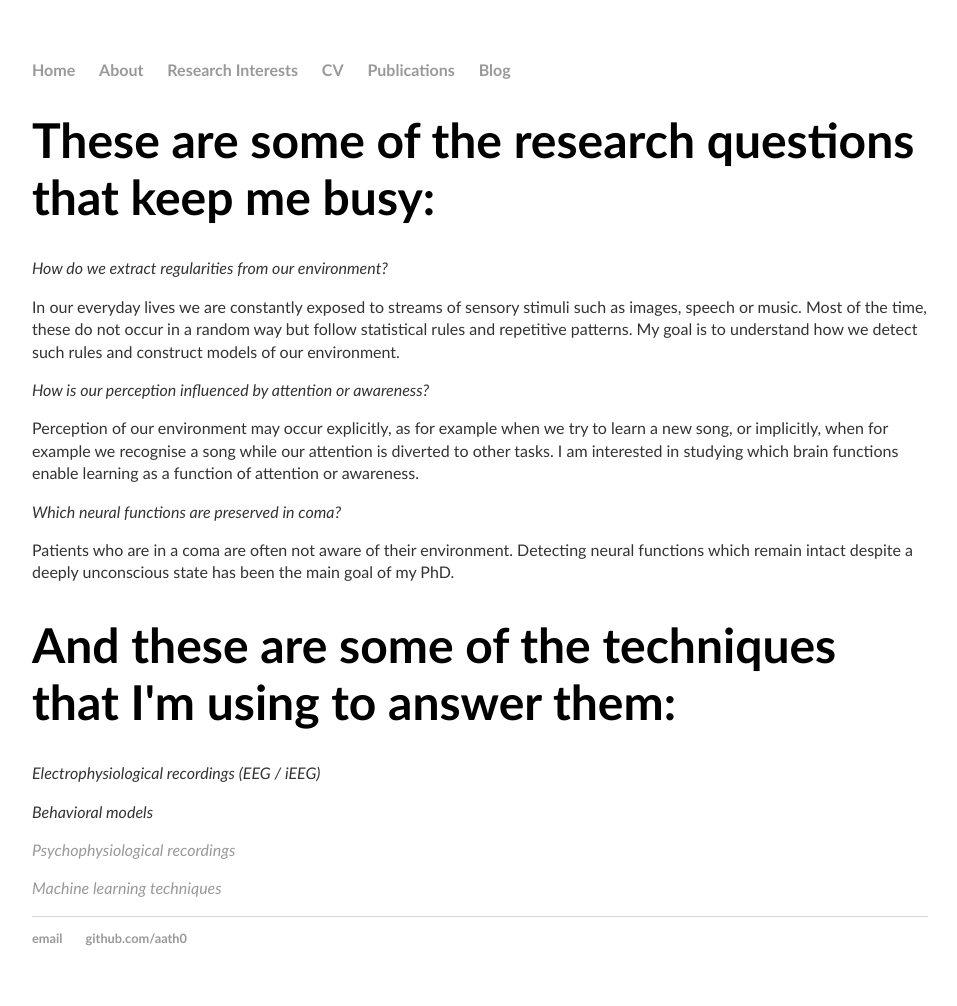
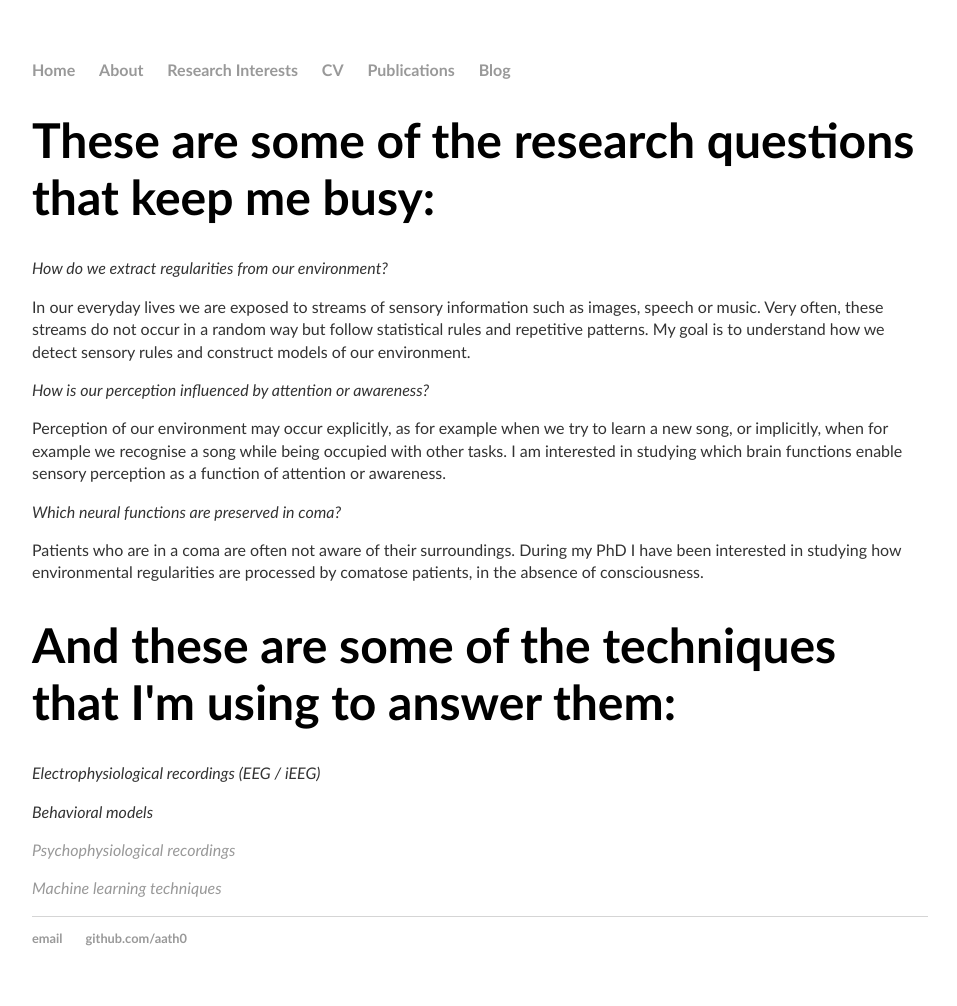
Before and after one commit to aath0/TryingOut, a Jekyll site: the page built from resint/index.html, in a window 1280 px wide. Shown: the whole page, without its empty margins (160-1117 px from the left). Built offline with Jekyll 4.4.1, drawn with Linux system fonts in a browser that asks for light colours.

Commit message:
Update index.html

```diff
--- a/resint/index.html
+++ b/resint/index.html
@@ -5,20 +5,20 @@ title: Athina Tzovara
 <div class="blurb">
 	<h1> These are some of the research questions that keep me busy: </h1>
 	<p><em>How do we extract regularities from our environment?</p></em>
-	<p>In our everyday lives we are constantly exposed to streams of sensory stimuli such as images, speech or music.
-	Most of the time, these do not occur in a random way but follow statistical rules and repetitive patterns. My goal is to
-		understand how we detect such rules and construct models of our environment.
+	<p>In our everyday lives we are exposed to streams of sensory information such as images, speech or music.
+	Very often, these streams do not occur in a random way but follow statistical rules and repetitive patterns. My goal is to
+		understand how we detect sensory rules and construct models of our environment.
 	</p>
 
 <p><em>How is our perception influenced by attention or awareness?</em></p>
 <p>	Perception of our environment may occur explicitly, as for example when we try to learn a new song, or implicitly, when for example
-		we recognise a song while our attention is diverted to other tasks. I am interested in studying which brain functions enable learning
+		we recognise a song while being occupied with other tasks. I am interested in studying which brain functions enable sensory perception
 		as a function of attention or awareness.
 	</p>
 
 <p><em>Which neural functions are preserved in coma?</em></p>
-<p>	Patients who are in a coma are often not aware of their environment. Detecting neural functions which remain intact despite a deeply
-	unconscious state has been the main goal of my PhD.
+<p>	Patients who are in a coma are often not aware of their surroundings. During my PhD I have been interested in studying how environmental
+	regularities are processed by comatose patients, in the absence of consciousness.
 	</p>
 
 	<h1> And these are some of the techniques that I'm using to answer them: </h1>
```
